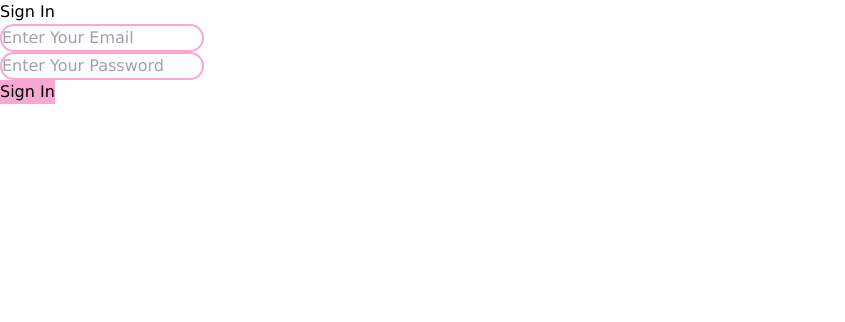
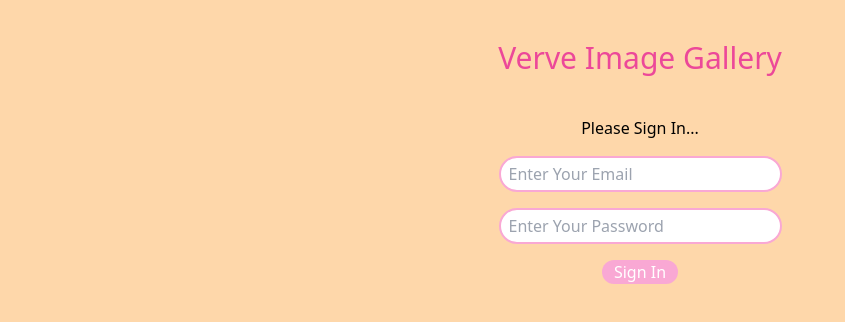
Before and after one commit to Amelss/hng-stage-three, a React (Vite) app: page / in a window 1280 px wide. Shown: the top 322 px of the page, without its empty margins (0-845 px from the left). Built offline with nearby package versions, Linux system fonts and the light colour scheme.

Commit message:
updating auth

```diff
--- a/src/Components/Header.jsx
+++ b/src/Components/Header.jsx
@@ -3,7 +3,7 @@ import Search from "./Search"
 export default function Header() {
   return (
     <div>
-     <h1 className="text-pink-500 text-center text-6xl py-5 ">Verve Image Library</h1>
+     <h1 className="text-pink-500 text-center text-3xl md:text-6xl py-5 ">Verve Image Library</h1>
  <Search />
     </div>
   )
--- a/src/auth/Signin.jsx
+++ b/src/auth/Signin.jsx
@@ -3,10 +3,13 @@ import { useState } from "react"
 import { auth } from "../firebase.js"
 import { useNavigate } from "react-router-dom"; // Import useNavigate
 
+
 export default function Signin() {
   const [email, setEmail] = useState("");
   const [password, setPassword] = useState("");
   const navigate = useNavigate(); // Ini
+  const [error, setError] = useState(null); // State for error message
+
 
   const signIn = (e) => {
     e.preventDefault();
@@ -16,15 +19,17 @@ export default function Signin() {
         navigate("/image-library");
       })
       .catch((err) => {
+        setError('Your email and/or password is not correct');
         console.log(err);
       });
 
 
   };
   return (
-    <div className="">
+    <div className="text-center bg-orange-200 h-screen">
+      <h1 className="text-pink-500 text-3xl py-10">Verve Image Gallery</h1>
       <form onSubmit={signIn}>
-        <h1>Sign In</h1>
+        <h1 className="pb-4">Please Sign In...</h1>
         <input
           type="email"
           name="email"
@@ -32,7 +37,7 @@ export default function Signin() {
           placeholder="Enter Your Email"
           value={email}
           onChange={(e) => setEmail(e.target.value)}
-          className="border-2 border-pink-300 rounded-full"
+          className="border-2 border-pink-300 rounded-full pr-10 px-2 mb-4 py-1"
         />
         <br />
         <input
@@ -42,10 +47,15 @@ export default function Signin() {
           placeholder="Enter Your Password"
           value={password}
           onChange={(e) => setPassword(e.target.value)}
-          className="border-2 border-pink-300 rounded-full"
+          className="border-2 border-pink-300 rounded-full pr-10 px-2 py-1"
         />
         <br />
-        <button className="bg-pink-300">Sign In</button>
+        <button className="bg-pink-300 mt-4 px-3 text-white rounded-full">
+          Sign In
+        </button>
+        {error && (
+          <p className="text-red-500 mt-2">{error}</p> // Display error message
+        )}
       </form>
     </div>
   );
--- a/src/index.css
+++ b/src/index.css
@@ -7,32 +7,4 @@
 
 /* Card.css */
 
-.grid-container {
-  display: grid;
-  grid-template-columns: repeat(5, 1fr); /* 5 columns for large screens */
-  gap: 1rem;
-  padding: 1rem;
-}
-
-.image-app{
-  font-family: Verdana, Geneva, Tahoma, sans-serif;
-}
-
-@media (max-width: 768px) {
-  /* On screens with a max width of 768px (adjust as needed for your breakpoint), switch to 2 columns */
-  .grid-container {
-    grid-template-columns: repeat(2, 1fr);
-  }
-}
-
-
-.App {
-  font-family: sans-serif;
-  text-align: center;
-}
-
-.griditemUI {
-  background-color: #949c9c;
-  border: 2px solid #fff;
-  line-height: 100px;
-}
+/* Inside your component's CSS or in a separate CSS file */
--- a/src/output.css
+++ b/src/output.css
@@ -534,6 +534,10 @@ video {
   --tw-backdrop-sepia:  ;
 }
 
+.m-0 {
+  margin: 0px;
+}
+
 .mx-auto {
   margin-left: auto;
   margin-right: auto;
@@ -548,12 +552,24 @@ video {
   margin-left: -24rem;
 }
 
+.mb-4 {
+  margin-bottom: 1rem;
+}
+
 .ml-1 {
   margin-left: 0.25rem;
 }
 
 .ml-3 {
   margin-left: 0.75rem;
+}
+
+.mt-4 {
+  margin-top: 1rem;
+}
+
+.mt-2 {
+  margin-top: 0.5rem;
 }
 
 .inline-block {
@@ -566,6 +582,10 @@ video {
 
 .h-\[200px\] {
   height: 200px;
+}
+
+.h-screen {
+  height: 100vh;
 }
 
 .w-20 {
@@ -616,6 +636,11 @@ video {
   background-color: rgb(209 213 219 / var(--tw-bg-opacity));
 }
 
+.bg-orange-200 {
+  --tw-bg-opacity: 1;
+  background-color: rgb(254 215 170 / var(--tw-bg-opacity));
+}
+
 .bg-pink-300 {
   --tw-bg-opacity: 1;
   background-color: rgb(249 168 212 / var(--tw-bg-opacity));
@@ -651,6 +676,11 @@ video {
   padding-bottom: 0.25rem;
 }
 
+.py-10 {
+  padding-top: 2.5rem;
+  padding-bottom: 2.5rem;
+}
+
 .py-2 {
   padding-top: 0.5rem;
   padding-bottom: 0.5rem;
@@ -665,6 +695,10 @@ video {
   padding-bottom: 2.5rem;
 }
 
+.pb-4 {
+  padding-bottom: 1rem;
+}
+
 .pl-3 {
   padding-left: 0.75rem;
 }
@@ -677,9 +711,9 @@ video {
   text-align: center;
 }
 
-.text-6xl {
-  font-size: 3.75rem;
-  line-height: 1;
+.text-3xl {
+  font-size: 1.875rem;
+  line-height: 2.25rem;
 }
 
 .text-xl {
@@ -692,9 +726,9 @@ video {
   line-height: 1rem;
 }
 
-.text-green-500 {
+.text-pink-500 {
   --tw-text-opacity: 1;
-  color: rgb(34 197 94 / var(--tw-text-opacity));
+  color: rgb(236 72 153 / var(--tw-text-opacity));
 }
 
 .text-white {
@@ -702,45 +736,20 @@ video {
   color: rgb(255 255 255 / var(--tw-text-opacity));
 }
 
-.text-pink-500 {
+.text-red-500 {
   --tw-text-opacity: 1;
-  color: rgb(236 72 153 / var(--tw-text-opacity));
+  color: rgb(239 68 68 / var(--tw-text-opacity));
 }
 
 /* Card.css */
 
-.grid-container {
-  display: grid;
-  grid-template-columns: repeat(5, 1fr);
-  /* 5 columns for large screens */
-  gap: 1rem;
-  padding: 1rem;
-}
-
-.image-app{
-  font-family: Verdana, Geneva, Tahoma, sans-serif;
-}
-
-@media (max-width: 768px) {
-  /* On screens with a max width of 768px (adjust as needed for your breakpoint), switch to 2 columns */
-
-  .grid-container {
-    grid-template-columns: repeat(2, 1fr);
-  }
-}
-
-.App {
-  font-family: sans-serif;
-  text-align: center;
-}
-
-.griditemUI {
-  background-color: #949c9c;
-  border: 2px solid #fff;
-  line-height: 100px;
-}
+/* Inside your component's CSS or in a separate CSS file */
 
 @media (min-width: 768px) {
+  .md\:-ml-96 {
+    margin-left: -24rem;
+  }
+
   .md\:h-full {
     height: 100%;
   }
@@ -756,4 +765,9 @@ video {
   .md\:grid-cols-4 {
     grid-template-columns: repeat(4, minmax(0, 1fr));
   }
+
+  .md\:text-6xl {
+    font-size: 3.75rem;
+    line-height: 1;
+  }
 }
```
